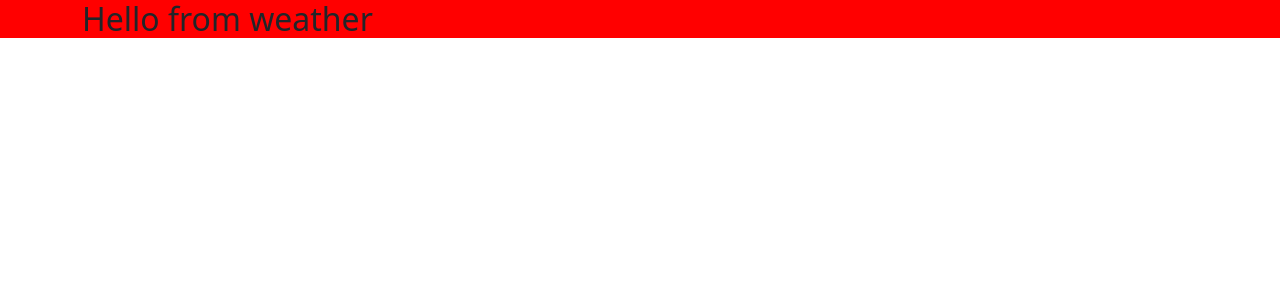
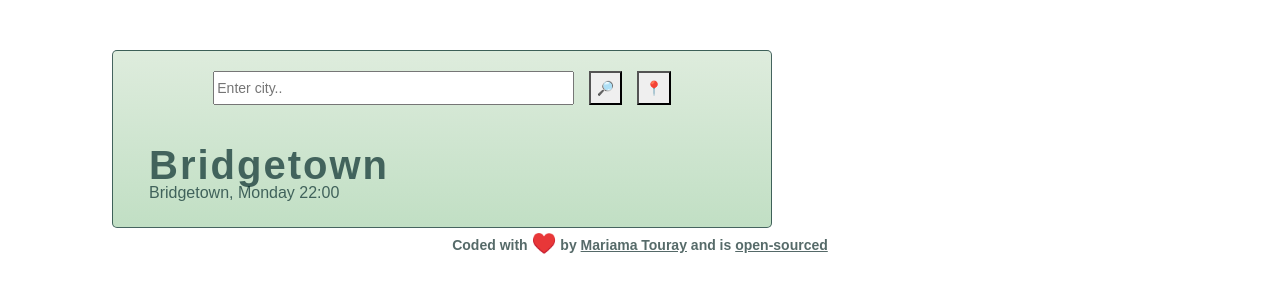
Before and after one commit to touraymk/sky-cast, a React (Create React App) app: page / in a window 1280 px wide. Shown: the top 300 px of the page. Built offline with nearby package versions, Linux system fonts and the light colour scheme.

Commit message:
Added content
Added content to App.js and Weather.js and styled it with CSS and bootstrap

```diff
--- a/src/App.css
+++ b/src/App.css
@@ -1,3 +1,30 @@
 .App {
-  background: red;
+  color: rgba(7, 44, 44, 0.7);
+  font-family: "PT Mono", sans-serif;
 }
+
+/*.App .videoBackground {
+  position: fixed;
+  top: 0;
+  left: 0;
+  width: 660px;
+  height: 100%;
+  object-fit: cover;
+  z-index: -1;
+  border-radius: 5px;
+}*/
+
+.App footer {
+  font-weight: 800;
+  filter: sepia(20%);
+  font-size: 14px;
+}
+
+.App .emojiColor {
+  color: rgb(210, 71, 117);
+  font-size: 20px;
+}
+
+.App footer a {
+  color: rgba(7, 44, 44, 0.7);
+}
--- a/src/App.js
+++ b/src/App.js
@@ -1,4 +1,5 @@
 import Weather from "./Weather";
+// import videoFile from "./pink-bg.mp4";
 
 import "./App.css";
 
@@ -8,6 +9,24 @@ function App() {
       <div className="container">
         <Weather />
       </div>
+      <footer className="text-center">
+        Coded with <span className="emojiColor">♥️</span> by{" "}
+        <a
+          href="https://monumental-malasada-41cd9f.netlify.app"
+          target="_blank"
+          rel="noreferrer"
+        >
+          Mariama Touray
+        </a>{" "}
+        and is{" "}
+        <a
+          href="https://github.com/touraymk/sky-cast"
+          target="_blank"
+          rel="noreferrer"
+        >
+          open-sourced
+        </a>
+      </footer>
     </div>
   );
 }
--- a/src/Weather.css
+++ b/src/Weather.css
@@ -0,0 +1,30 @@
+.Weather {
+  background: linear-gradient(to top, #c1dfc4 0%, #deecdd 100%);
+  max-width: 660px;
+  margin: 50px 30px 0 30px;
+  padding: 20px 20px 10px 20px;
+  border: 1px solid rgba(7, 44, 44, 0.7);
+  border-radius: 5px;
+}
+
+.Weather form {
+  font-size: 14px;
+  display: flex;
+  gap: 15px;
+  line-height: 2;
+  justify-content: center;
+}
+
+.Weather h1 {
+  font-weight: 700;
+  letter-spacing: 2px;
+  margin: 0;
+  padding: 0;
+  line-height: 1;
+}
+
+.Weather p {
+  margin: 0;
+  padding: 0;
+  line-height: 1;
+}
--- a/src/Weather.js
+++ b/src/Weather.js
@@ -5,7 +5,18 @@ import "./Weather.css";
 export default function Weather() {
   return (
     <div className="Weather">
-      <h2>Hello from weather</h2>
+      <form>
+        <input type="search" placeholder="Enter city.." className="col-7" />
+        <button type="submit">🔎</button>
+        <button type="button">📍</button>
+      </form>
+
+      <div className="row mt-4">
+        <div className="m-3">
+          <h1>Bridgetown</h1>
+          <p>Bridgetown, Monday 22:00</p>
+        </div>
+      </div>
     </div>
   );
 }
```
Also changed, not shown: 1 other file (tests, documents, lock files or other folders).
